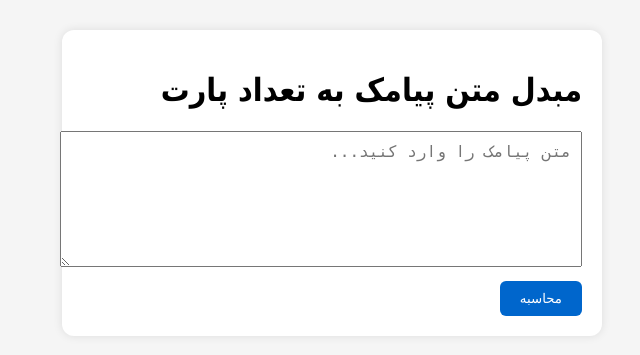
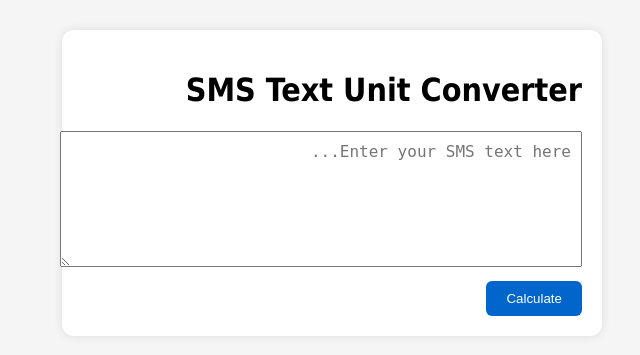
Before and after one commit to zangane/SMSTextUnitConverter, a PHP site: page / in a window 1280 px wide. Shown: the top 355 px of the page, without its empty margins (308-948 px from the left). Run offline with PHP 8.4, Linux system fonts and the light colour scheme.

Commit message:
Update index.php

```diff
--- a/index.php
+++ b/index.php
@@ -1,16 +1,16 @@
 <!DOCTYPE html>
-<html lang="fa">
+<html lang="en">
 <head>
     <meta charset="UTF-8">
-    <title>مبدل پیامک</title>
+    <title>SMS Text Unit Converter</title>
     <link rel="stylesheet" href="style.css">
 </head>
 <body>
     <div class="container">
-        <h1>مبدل متن پیامک به تعداد پارت</h1>
+        <h1>SMS Text Unit Converter</h1>
         <form action="converter.php" method="post">
-            <textarea name="message" rows="6" placeholder="متن پیامک را وارد کنید..." required></textarea>
-            <button type="submit">محاسبه</button>
+            <textarea name="message" rows="6" placeholder="Enter your SMS text here..." required></textarea>
+            <button type="submit">Calculate</button>
         </form>
     </div>
 </body>
```
